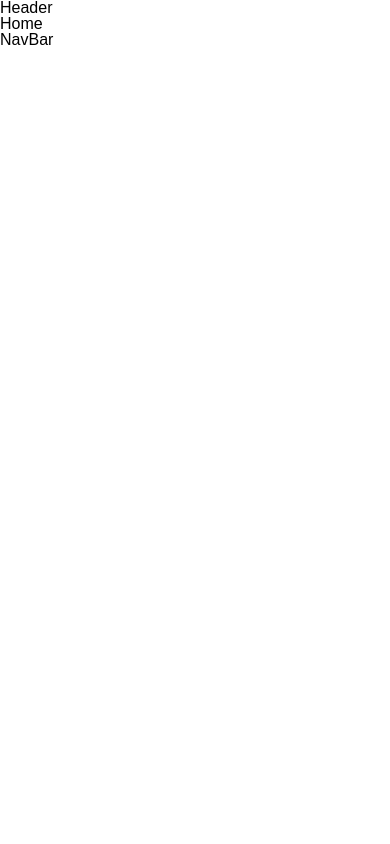
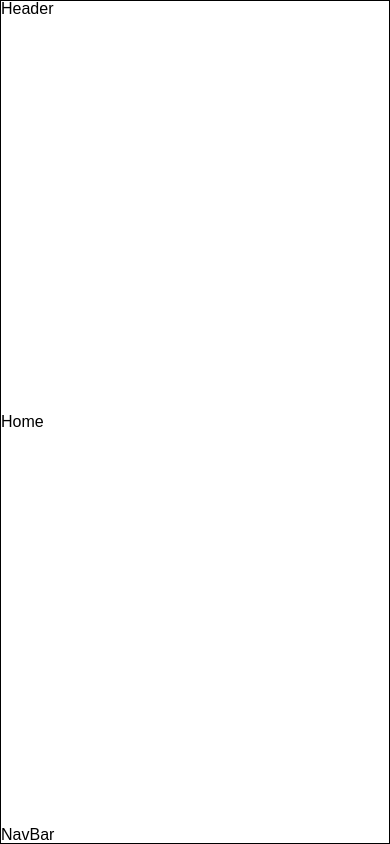
Before and after one commit to seoyunfleuve/asgmt-nyt, a React (Create React App) app: page / in a window 390 px wide. Built offline with nearby package versions, Linux system fonts and the light colour scheme.

Commit message:
[Layout] MobileView 레이아웃 추가 (#1)
layout/screen

- Add : MobileView 컴포넌트 추가
- Add : App 컴포넌트 레이아웃 구성 (MobileView)

```diff
--- a/src/App.tsx
+++ b/src/App.tsx
@@ -2,14 +2,15 @@ import React from 'react';
 import { Outlet } from 'react-router-dom';
 import Header from './components/Header';
 import NavBar from './components/NavBar';
+import MobileView from './templates/MobileView';
 
 function App() {
   return (
-    <>
+    <MobileView>
       <Header />
       <Outlet />
       <NavBar />
-    </>
+    </MobileView>
   );
 }
 
--- /dev/null
+++ b/src/templates/MobileView.tsx
@@ -0,0 +1,18 @@
+import React, { ReactNode } from 'react';
+import styled from 'styled-components';
+
+export default function MobileView({ children }: { children: ReactNode }) {
+  return <MobileContainer>{children}</MobileContainer>;
+}
+
+const MobileContainer = styled.div`
+  display: flex;
+  flex-direction: column;
+  justify-content: space-between;
+  min-width: 360px;
+  max-width: 540px;
+  height: 100vh;
+  margin: 0 auto;
+  border: 1px solid black;
+  position: relative;
+`;
```
